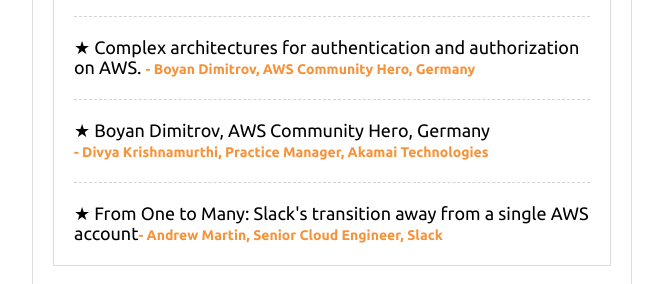
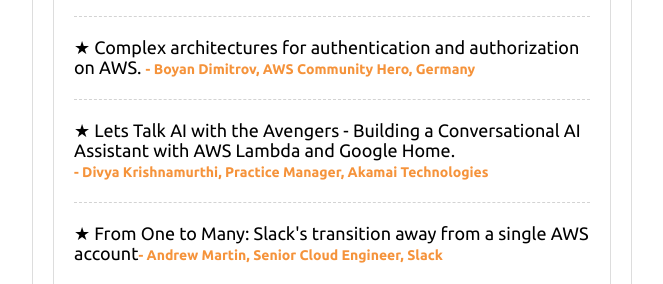
Before and after one commit to awsugblr/community-day-emailers, a website: page awscd-conference-emailer/index.html in a window 1280 px wide. Shown: the part 1160-1444 px from the top of the page, without its empty margins (308-971 px from the left). Drawn offline with Linux system fonts and the light colour scheme.

Commit message:
Fix #3: Conference emailer has wrong content

```diff
--- a/awscd-conference-emailer/index.html
+++ b/awscd-conference-emailer/index.html
@@ -667,7 +667,7 @@
               <td align="left" style="font-size:0px;padding:20px;word-break:break-word;">
 
       <div style="font-family:Ubuntu, Helvetica, Arial, sans-serif;font-size:18px;line-height:20px;text-align:left;color:#000000;">
-        &#9733; Boyan Dimitrov, AWS Community Hero, Germany<a href="https://www.linkedin.com/in/divyakrishnamurthi/" style="display: inline-block; color: #F5933B; font-size: 14px; font-weight: bold; text-decoration: none;" target="_blank">
+        &#9733; Lets Talk AI with the Avengers - Building a Conversational AI Assistant with AWS Lambda and Google Home.<a href="https://www.linkedin.com/in/divyakrishnamurthi/" style="display: inline-block; color: #F5933B; font-size: 14px; font-weight: bold; text-decoration: none;" target="_blank">
                     - Divya Krishnamurthi, Practice Manager, Akamai Technologies
                 </a>
       </div>
```
Also changed, not shown: 1 other file.
